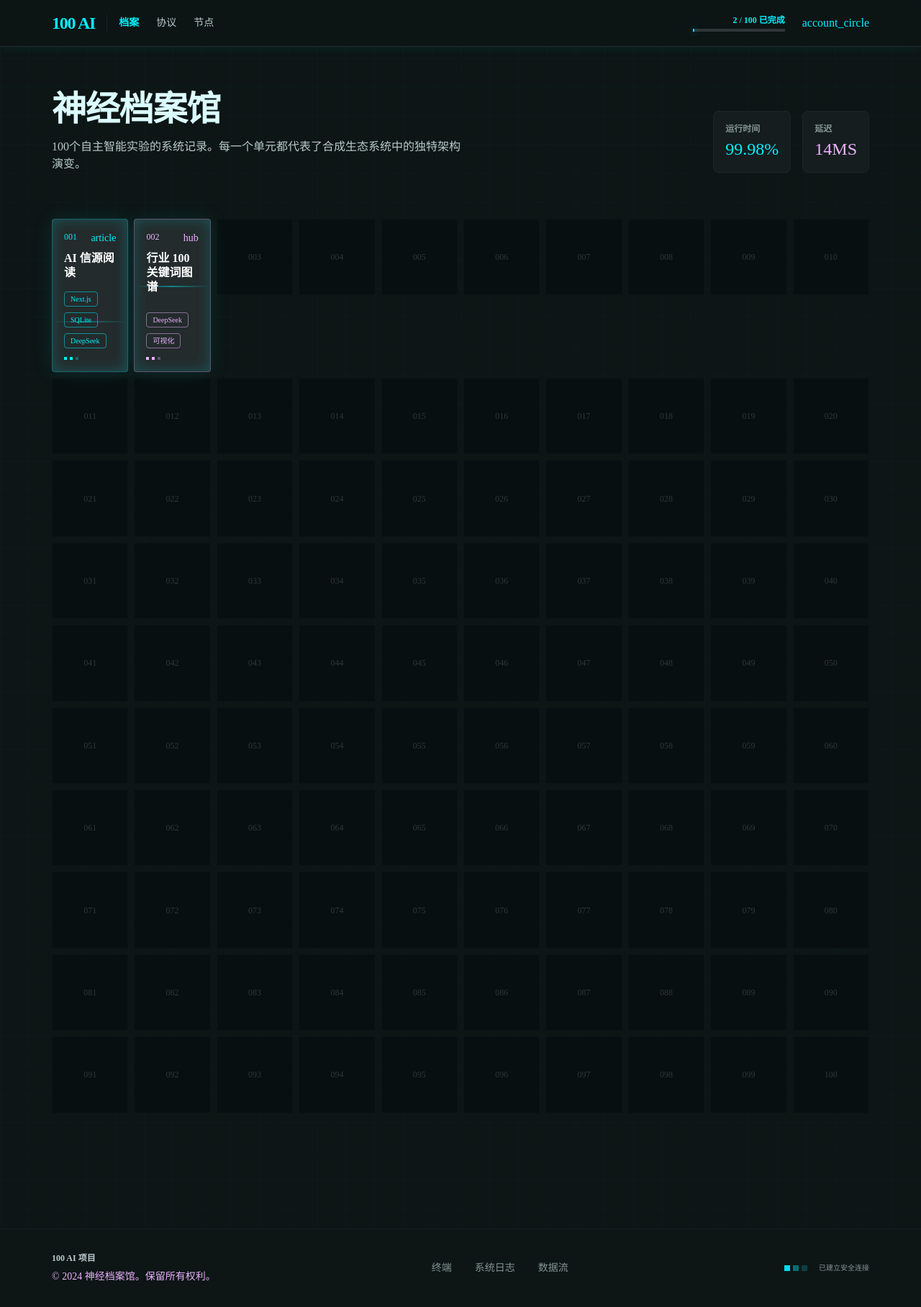
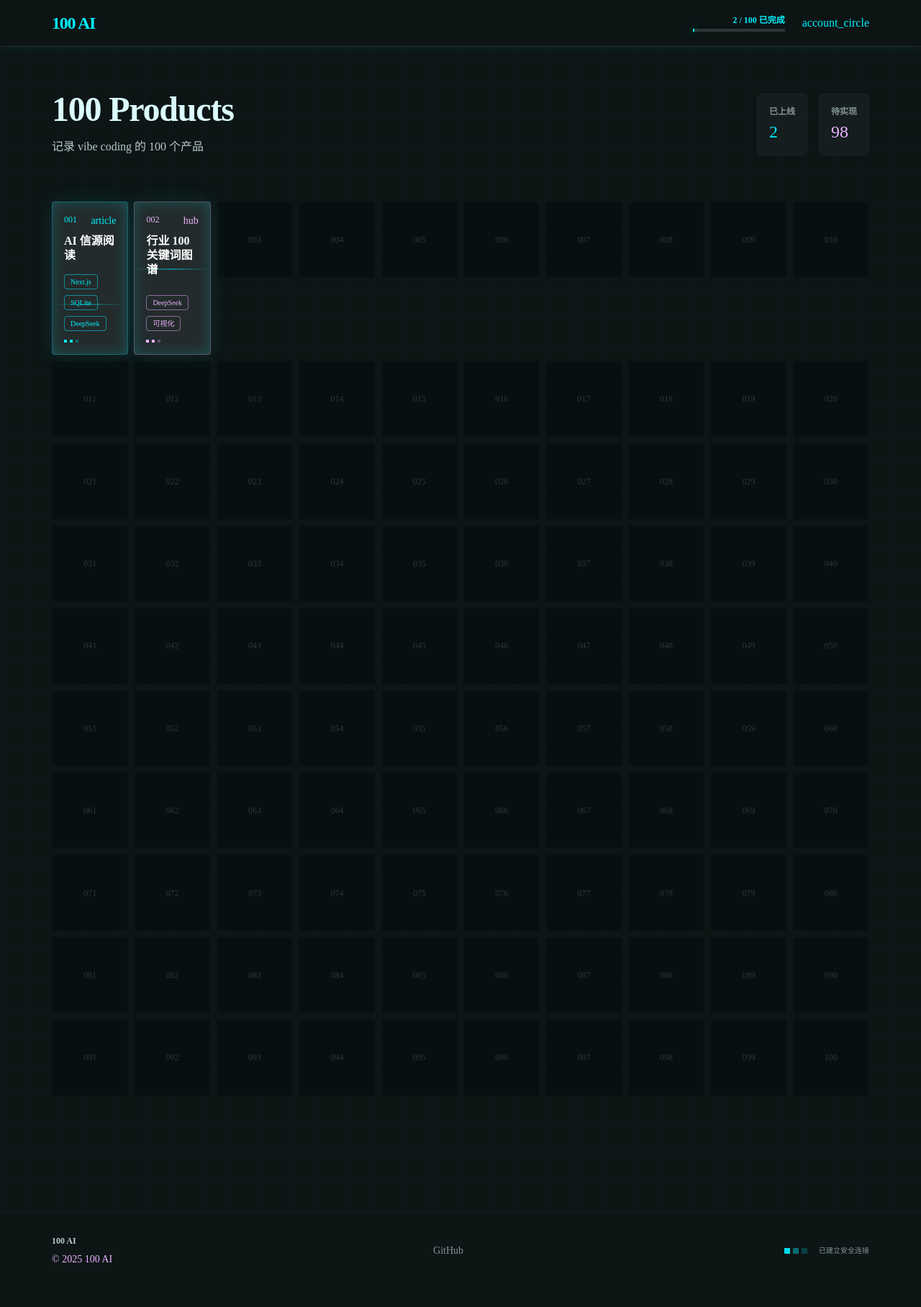
Before and after one commit to dengqikuang/100ai, a React (Vite) app: page / in a window 1280 px wide. Shown: the whole page at 72% size. After the commit the page ends 1792 px from the top, so only its background shows below. Built offline with nearby package versions, Linux system fonts and the light colour scheme.

Commit message:
更新主页文案：标题、统计、导航、Footer

```diff
--- a/src/App.jsx
+++ b/src/App.jsx
@@ -5,6 +5,7 @@ import "./App.css";
 
 function App() {
   const completedCount = projects.filter((p) => p.completed).length;
+  const pendingCount = projects.length - completedCount;
 
   return (
     <div className="text-on-surface font-[Sora] overflow-x-hidden">
@@ -16,27 +17,27 @@ function App() {
           <div className="flex flex-col md:flex-row justify-between items-end gap-8">
             <div className="max-w-2xl">
               <h1 className="font-[Sora] text-5xl text-primary font-bold tracking-tight mb-4">
-                神经档案馆
+                100 Products
               </h1>
               <p className="text-on-surface-variant max-w-xl">
-                100个自主智能实验的系统记录。每一个单元都代表了合成生态系统中的独特架构演变。
+                记录 vibe coding 的 100 个产品
               </p>
             </div>
             <div className="flex gap-4">
               <div className="p-4 border border-outline-variant/20 bg-surface-container-low rounded-lg">
                 <p className="font-[JetBrains_Mono] text-xs text-outline mb-1 font-bold">
-                  运行时间
+                  已上线
                 </p>
                 <p className="font-[JetBrains_Mono] text-2xl text-primary-container font-medium">
-                  99.98%
+                  {completedCount}
                 </p>
               </div>
               <div className="p-4 border border-outline-variant/20 bg-surface-container-low rounded-lg">
                 <p className="font-[JetBrains_Mono] text-xs text-outline mb-1 font-bold">
-                  延迟
+                  待实现
                 </p>
                 <p className="font-[JetBrains_Mono] text-2xl text-secondary font-medium">
-                  14MS
+                  {pendingCount}
                 </p>
               </div>
             </div>
@@ -52,30 +53,20 @@ function App() {
         <div className="flex flex-col md:flex-row justify-between items-center px-section-margin gap-cell-gap max-w-container-max mx-auto">
           <div className="flex flex-col items-center md:items-start gap-2">
             <span className="font-[JetBrains_Mono] text-xs text-on-surface-variant font-bold">
-              100 AI 项目
+              100 AI
             </span>
             <span className="font-[JetBrains_Mono] text-sm text-secondary-fixed-dim">
-              © 2024 神经档案馆。保留所有权利。
+              © 2025 100 AI
             </span>
           </div>
           <div className="flex gap-8">
             <a
               className="font-[JetBrains_Mono] text-sm text-outline hover:text-secondary hover:tracking-widest transition-all duration-500"
-              href="#"
+              href="https://github.com/dengqikuang"
+              target="_blank"
+              rel="noopener noreferrer"
             >
-              终端
-            </a>
-            <a
-              className="font-[JetBrains_Mono] text-sm text-outline hover:text-secondary hover:tracking-widest transition-all duration-500"
-              href="#"
-            >
-              系统日志
-            </a>
-            <a
-              className="font-[JetBrains_Mono] text-sm text-outline hover:text-secondary hover:tracking-widest transition-all duration-500"
-              href="#"
-            >
-              数据流
+              GitHub
             </a>
           </div>
           <div className="flex items-center gap-4">
--- a/src/components/Header.jsx
+++ b/src/components/Header.jsx
@@ -8,27 +8,6 @@ function Header({ completedCount }) {
           <span className="font-[Sora] text-2xl text-primary-container tracking-tighter font-bold">
             100 AI
           </span>
-          <div className="h-6 w-px bg-outline-variant/30 hidden md:block" />
-          <nav className="hidden md:flex gap-6 items-center">
-            <a
-              className="text-primary-container font-[JetBrains_Mono] text-sm font-bold hover:text-primary-fixed transition-colors duration-300"
-              href="#"
-            >
-              档案
-            </a>
-            <a
-              className="text-on-surface-variant font-[JetBrains_Mono] text-sm hover:text-primary-fixed transition-colors duration-300"
-              href="#"
-            >
-              协议
-            </a>
-            <a
-              className="text-on-surface-variant font-[JetBrains_Mono] text-sm hover:text-primary-fixed transition-colors duration-300"
-              href="#"
-            >
-              节点
-            </a>
-          </nav>
         </div>
         <div className="flex items-center gap-6">
           <div className="flex flex-col items-end">
--- a/vite.config.js
+++ b/vite.config.js
@@ -4,5 +4,5 @@ import tailwindcss from '@tailwindcss/vite'
 
 export default defineConfig({
   plugins: [tailwindcss(), react()],
-  base: "/100ai/",
+  base: "/",
 })
```
Also changed, not shown: 2 other files (tests, documents, lock files or other folders).
